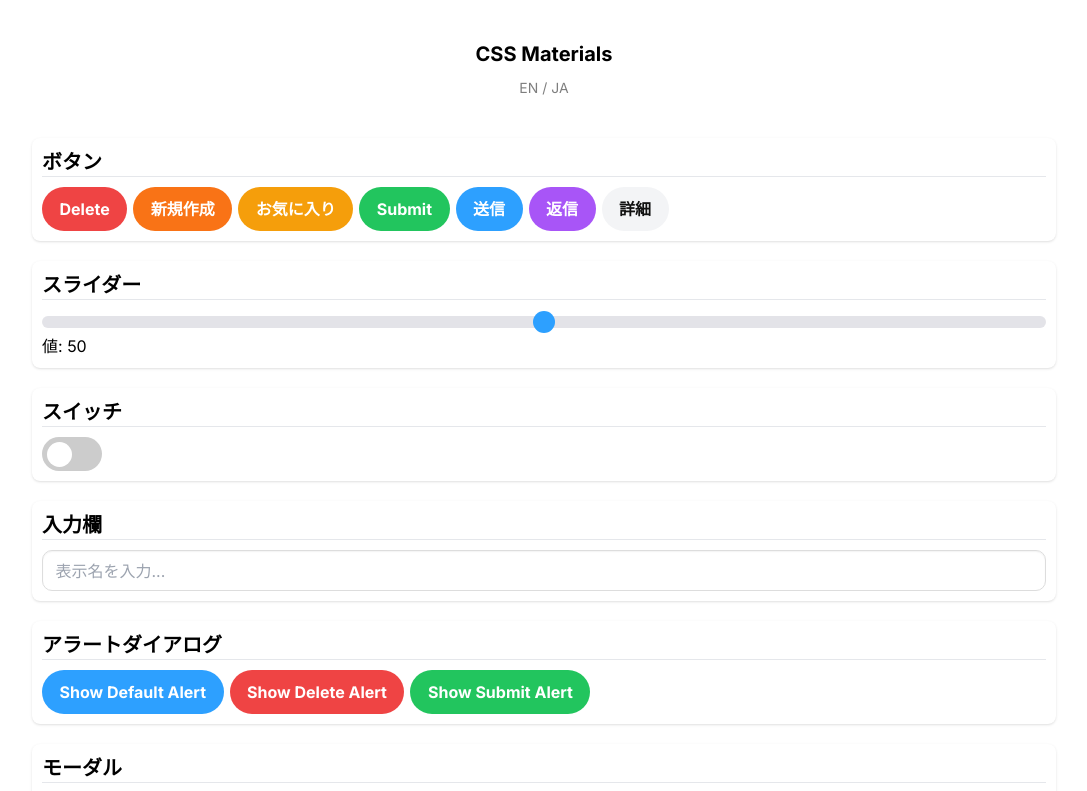
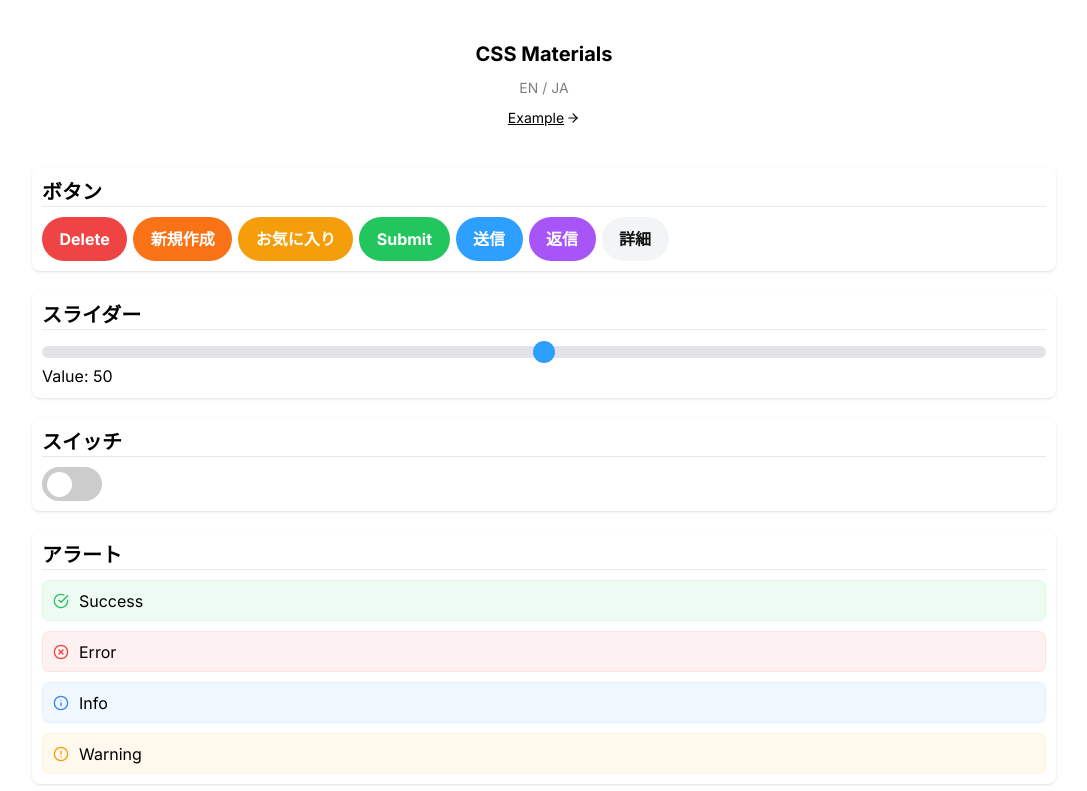
Before and after one commit to a11y99/css-materials, a Next.js app: page / in a window 1280 px wide. Shown: the top 791 px of the page, without its empty margins (96-1183 px from the left). Built offline with nearby package versions, Linux system fonts and the light colour scheme.

Commit message:
Update Example Page

```diff
--- /dev/null
+++ b/src/app/example/page.tsx
@@ -0,0 +1,63 @@
+"use client"
+import React, { useState } from 'react';
+import Button from '@/components/Button';
+import Slider from '@/components/Slider';
+import Switch from '@/components/Switch';
+import Input from '@/components/Input';
+import AlertDialog from '@/components/AlertDialog';
+import Modal from '@/components/Modal';
+import { FiCheckCircle, FiXCircle, FiAlertCircle, FiInfo, FiArrowRight, FiTwitter } from "react-icons/fi";
+import { FaGithub, FaGithubAlt, FaGithubSquare, FaLink, FaLinkedin, FaShare, FaTwitter } from 'react-icons/fa';
+import { FaX, FaXTwitter } from 'react-icons/fa6';
+
+export default function Home() {
+    const [sliderValue, setSliderValue] = useState<number>(50);
+    const [alertVisible, setAlertVisible] = useState<boolean>(false);
+    const [alertType, setAlertType] = useState<'default' | 'delete' | 'submit'>('default');
+    const [modalVisible, setModalVisible] = useState<boolean>(false);
+
+    const toggleAlert = (type: 'default' | 'delete' | 'submit') => {
+        setAlertType(type);
+        setAlertVisible(!alertVisible);
+    };
+
+    const toggleModal = () => {
+        setModalVisible(!modalVisible);
+    };
+
+    return (
+        <div className="w-[80%] mx-auto my-10">
+            <div className="success-alert mb-5"><FiCheckCircle className="text-green-500 mr-2.5" />フォローしました。</div>
+            <div className="flex">
+                <img src="https://api.dicebear.com/9.x/dylan/svg?seed=Midnight" alt="avatar" className="w-32 rounded-full" />
+                <div className="flex flex-col ml-[16px] w-full">
+                    <div className="flex items-center">
+                        <div>
+                            <h1 className="font-semibold text-[32px]">Midnight</h1>
+                            <p className="text-md mt-[5px]">Hello World</p>
+                        </div>
+                        <div className="ml-auto">
+                            <Button colorScheme='blue'>Follow</Button>
+                        </div>
+                    </div>
+                    <div className="mt-auto flex space-x-1.5">
+                        <FaShare className="text-xl" />
+                        <FaGithub className="text-xl" />
+                        <FaLinkedin className="text-xl" />
+                    </div>
+                </div>
+            </div>
+            <div className="mt-10">
+                <div className="p-2.5 bg-white border shadow rounded-md flex">
+                    <div>
+                        <p className="text-sm opacity-50">2024 July 28</p>
+                        <h1 className="text-lg font-medium">How to create an App on Next.js</h1>
+                    </div>
+                    <div className="ml-auto">
+                        <Button colorScheme='gray'>Details</Button>
+                    </div>
+                </div>
+            </div>
+        </div>
+    );
+}
--- a/src/app/globals.css
+++ b/src/app/globals.css
@@ -211,7 +211,6 @@
   justify-content: center;
   z-index: 1000;
 }
-
 .modal-content {
   background: white;
   border-radius: 8px;
@@ -222,7 +221,6 @@
   box-sizing: border-box;
   animation: fadeIn 0.3s ease;
 }
-
 .modal-header {
   display: flex;
   justify-content: space-between;
@@ -231,11 +229,9 @@
   padding-bottom: 10px;
   margin-bottom: 20px;
 }
-
 .modal-body {
   font-size: 16px;
 }
-
 .modal-footer {
   text-align: right;
 }
--- a/src/app/page.tsx
+++ b/src/app/page.tsx
@@ -7,6 +7,7 @@ import Input from '@/components/Input';
 import AlertDialog from '@/components/AlertDialog';
 import Link from 'next/link';
 import Modal from '@/components/Modal';
+import { FiCheckCircle, FiXCircle, FiAlertCircle, FiInfo, FiArrowRight } from "react-icons/fi";
 
 export default function Home() {
   const [sliderValue, setSliderValue] = useState<number>(50);
@@ -25,9 +26,10 @@ export default function Home() {
 
   return (
     <div className="w-[80%] mx-auto">
-      <div className="my-10 text-center">
+      <div className="my-10 flex flex-col items-center text-center">
         <h1 className="text-xl font-bold">CSS Materials</h1>
         <p className="text-sm opacity-50 mt-2.5">EN / JA</p>
+        <p className="text-sm mt-2.5"><Link href="/example" className="flex underline items-center">Example<FiArrowRight className="ml-0.5" /></Link></p>
       </div>
       <div className="bg-white shadow rounded-lg p-2.5">
         <h2 className="text-xl font-bold border-b mb-2.5">ボタン</h2>
@@ -48,6 +50,15 @@ export default function Home() {
       <div className="bg-white shadow rounded-lg p-2.5 mt-5">
         <h2 className="text-xl font-bold border-b mb-2.5">スイッチ</h2>
         <Switch />
+      </div>
+      <div className="bg-white shadow rounded-lg p-2.5 mt-5">
+        <h2 className="text-xl font-bold border-b mb-2.5">アラート</h2>
+        <div className="space-y-2.5">
+          <div className="success-alert"><FiCheckCircle className="text-green-500 mr-2.5" />Success</div>
+          <div className="error-alert"><FiXCircle className="text-red-500 mr-2.5" />Error</div>
+          <div className="info-alert"><FiInfo className="text-blue-500 mr-2.5" />Info</div>
+          <div className="warning-alert"><FiAlertCircle className="text-amber-500 mr-2.5" />Warning</div>
+        </div>
       </div>
       <div className="bg-white shadow rounded-lg p-2.5 mt-5">
         <h2 className="text-xl font-bold border-b mb-2.5">入力欄</h2>
@@ -78,7 +89,7 @@ export default function Home() {
           footer={
             <div className="mt-2.5">
               <Button colorScheme="gray" onClick={toggleModal}>Cancel</Button>
-              <Button colorScheme="green" onClick={toggleModal} className="ml-1.5">Confirm</Button>
+              <Button colorScheme="blue" onClick={toggleModal} className="ml-1.5">Confirm</Button>
             </div>
           }
         >
--- a/src/components/Slider.tsx
+++ b/src/components/Slider.tsx
@@ -32,7 +32,7 @@ const Slider: React.FC<SliderProps> = ({ value, onChange }) => {
             id="myRange"
             onChange={handleSliderChange}
         />
-        <p>値: <span id="sliderValue">{sliderValue}</span></p>
+        <p>Value: <span id="sliderValue">{sliderValue}</span></p>
         </div>
     );
 };
```
